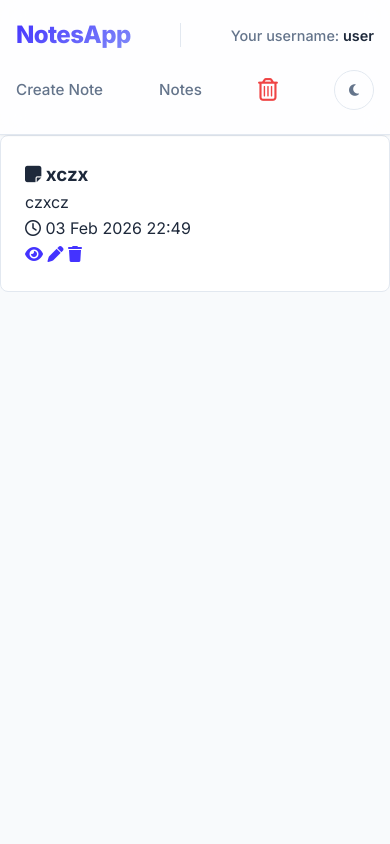
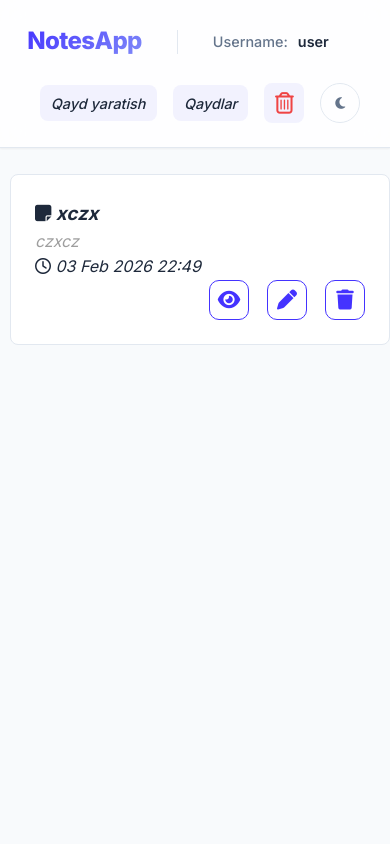
Before and after one commit to wcoder077/Note-Pro, a Django app: page /notes_detail/ in a window 390 px wide. Run offline with Django 5.2, Linux system fonts and the light colour scheme; a user stored in the database is signed in; data comes from the database, SQL or seed files in the repository; both versions use the stored data as it was after the commit.

Commit message:
changes styles

```diff
--- a/home/static/main.css
+++ b/home/static/main.css
@@ -1,29 +1,26 @@
-/*
-  Modern Design System
-  Font: 'Inter', sans-serif (Imported in HTML)
-*/
-
+/* =========================================
+   Modern Design System & Fonts
+   ========================================= */
 :root {
-	/* Pattern: HSL for easier manipulation */
 	--primary-h: 245;
 	--primary-s: 100%;
-	--primary-l: 60%; /* Indigo-500 equivalent */
+	--primary-l: 60%;
 
 	--primary-color: hsl(var(--primary-h), var(--primary-s), var(--primary-l));
 	--primary-hover: hsl(var(--primary-h), var(--primary-s), 50%);
 	--secondary-color: #64748b;
 
-	/* Light Theme Defaults */
 	--bg-body: #f8fafc;
 	--bg-card: #ffffff;
 	--bg-glass: rgba(255, 255, 255, 0.8);
 	--text-main: #1e293b;
 	--text-muted: #64748b;
 	--border-color: #e2e8f0;
-	--shadow-sm: 0 1px 2px 0 rgb(0 0 0 / 0.05);
-	--shadow-md: 0 4px 6px -1px rgb(0 0 0 / 0.1), 0 2px 4px -2px rgb(0 0 0 / 0.1);
+	--shadow-sm: 0 1px 2px rgba(0, 0, 0, 0.05);
+	--shadow-md:
+		0 4px 6px -1px rgba(0, 0, 0, 0.1), 0 2px 4px -2px rgba(0, 0, 0, 0.1);
 	--shadow-lg:
-		0 10px 15px -3px rgb(0 0 0 / 0.1), 0 4px 6px -4px rgb(0 0 0 / 0.1);
+		0 10px 15px -3px rgba(0, 0, 0, 0.1), 0 4px 6px -4px rgba(0, 0, 0, 0.1);
 
 	--radius-md: 0.5rem;
 	--radius-lg: 0.75rem;
@@ -33,17 +30,19 @@
 }
 
 body.dark-mode {
-	/* Dark Theme Overrides */
 	--bg-body: #0f172a;
 	--bg-card: #1e293b;
 	--bg-glass: rgba(30, 41, 59, 0.8);
 	--text-main: #f8fafc;
 	--text-muted: #94a3b8;
 	--border-color: #334155;
-	--shadow-sm: 0 1px 2px 0 rgb(0 0 0 / 0.3);
-	--shadow-md: 0 4px 6px -1px rgb(0 0 0 / 0.3);
+	--shadow-sm: 0 1px 2px rgba(0, 0, 0, 0.3);
+	--shadow-md: 0 4px 6px -1px rgba(0, 0, 0, 0.3);
 }
 
+/* =========================================
+   Global Styles
+   ========================================= */
 * {
 	margin: 0;
 	padding: 0;
@@ -68,7 +67,7 @@ body {
 }
 
 /* =========================================
-   Navbar & Header
+   Navbar
    ========================================= */
 header {
 	position: sticky;
@@ -102,13 +101,14 @@ nav {
 	background: linear-gradient(135deg, var(--primary-color), #818cf8);
 	-webkit-background-clip: text;
 	background-clip: text;
-	color: transparent; /* Fallback handled by webkit-clip */
+	color: transparent;
 	letter-spacing: -0.025em;
 }
 
-/* Fallback for logo color if gradient fails or for simple styling */
-.logo:not(:supports((-webkit-background-clip: text))) {
-	color: var(--primary-color);
+@supports not (-webkit-background-clip: text) {
+	.logo {
+		color: var(--primary-color);
+	}
 }
 
 .base-names hr {
@@ -121,7 +121,7 @@ nav {
 .user-profile-link {
 	font-size: 0.9rem;
 	color: var(--text-muted);
-	text-decoration: none;
+	text-decoration: none !important;
 	font-weight: 500;
 	transition: color 0.2s;
 }
@@ -139,28 +139,101 @@ nav {
 .right {
 	display: flex;
 	align-items: center;
-	gap: 1.5rem;
+	gap: 1rem;
 }
 
-.right a {
-	text-decoration: none;
-	color: var(--text-muted);
+/* =========================================
+   Navbar Links & Buttons
+   ========================================= */
+nav a {
+	position: relative;
+	display: inline-flex;
+	align-items: center;
+	justify-content: center;
+	padding: 0.5rem 1rem;
+	border-radius: var(--radius-md);
 	font-weight: 500;
 	font-size: 0.95rem;
-	transition: color 0.2s;
+	color: var(--text-main);
+	text-decoration: none !important;
+	transition: all 0.3s ease;
+}
+
+nav a:hover {
+	background-color: rgba(99, 102, 241, 0.12);
+	color: var(--primary-color);
+	transform: translateY(-2px);
+	box-shadow: var(--shadow-sm);
+}
+
+nav a::after {
+	content: '';
+	position: absolute;
+	left: 50%;
+	bottom: -4px;
+	width: 0;
+	height: 2px;
+	background-color: var(--primary-color);
+	transition: all 0.3s ease;
+	transform: translateX(-50%);
+	border-radius: 999px;
+}
+
+nav a:hover::after {
+	width: 70%;
+}
+
+/* Right links */
+.right a {
+	background-color: rgba(99, 102, 241, 0.08);
+	padding: 0.5rem 0.9rem;
+	border-radius: var(--radius-md);
+	color: var(--text-main);
+	font-weight: 500;
+	text-align: center;
+	text-decoration: none !important;
+	transition: all 0.3s ease;
 }
 
 .right a:hover {
+	background-color: rgba(99, 102, 241, 0.18);
 	color: var(--primary-color);
+	transform: translateY(-2px);
+	box-shadow: var(--shadow-sm);
+}
+
+/* Trash Icon */
+.TrashNotes {
+	display: inline-flex;
+	align-items: center;
+	justify-content: center;
+	border-radius: var(--radius-md);
+	transition: all 0.3s ease;
+}
+
+.TrashNotes:hover {
+	background-color: rgba(239, 68, 68, 0.12);
 }
 
 .TrashNotes i {
-	color: #ef4444; /* Red-500 */
-	transition: transform 0.2s;
+	color: #ef4444;
+	transition:
+		transform 0.2s,
+		color 0.2s;
 }
 
 .TrashNotes:hover i {
-	transform: scale(1.1);
+	transform: scale(1.2);
+	color: #dc2626;
+}
+
+/* Active Page */
+nav a.active {
+	color: var(--primary-color);
+	font-weight: 600;
+}
+nav a.active::after {
+	width: 70%;
 }
 
 /* Theme Toggle Button */
@@ -201,7 +274,6 @@ nav {
 	animation: fadeIn 0.5s ease-out;
 }
 
-/* For wider pages (like notes list) */
 .notes-wrapper .content {
 	max-width: 1200px;
 }
@@ -220,7 +292,6 @@ h2 i {
 	color: var(--primary-color);
 }
 
-/* Animation */
 @keyframes fadeIn {
 	from {
 		opacity: 0;
@@ -240,7 +311,6 @@ form {
 	flex-direction: column;
 	gap: 1.5rem;
 }
-
 label {
 	display: block;
 	font-size: 0.95rem;
@@ -248,18 +318,15 @@ label {
 	color: var(--text-main);
 	margin-bottom: 0.5rem;
 }
-
 label i {
 	color: var(--text-muted);
 	margin-right: 0.5rem;
 	width: 1rem;
 	text-align: center;
 }
-
 .input-box {
 	position: relative;
 }
-
 input[type='text'],
 input[type='password'],
 textarea {
@@ -273,25 +340,21 @@ textarea {
 	border-radius: var(--radius-md);
 	transition: var(--transition);
 }
-
 textarea {
 	min-height: 200px;
 	resize: vertical;
 }
-
 input:focus,
 textarea:focus {
 	outline: none;
 	border-color: var(--primary-color);
 	box-shadow: 0 0 0 3px rgba(99, 102, 241, 0.1);
 }
-
 input::placeholder,
 textarea::placeholder {
 	color: var(--text-muted);
 	opacity: 0.7;
 }
-
 button[type='submit'] {
 	display: inline-flex;
 	align-items: center;
@@ -310,21 +373,18 @@ button[type='submit'] {
 	align-self: flex-start;
 	box-shadow: 0 4px 6px -1px rgba(79, 70, 229, 0.2);
 }
-
 button[type='submit']:hover {
 	background-color: var(--primary-hover);
 	transform: translateY(-2px);
 	box-shadow: 0 10px 15px -3px rgba(79, 70, 229, 0.3);
 }
-
 button[type='submit']:active {
 	transform: translateY(0);
 }
 
 /* =========================================
-   Notes List & Cards (Inferred)
+   Notes Cards
    ========================================= */
-/* Assuming a structure for listing notes if it exists, roughly generic styling */
 .note-card {
 	background-color: var(--bg-card);
 	border: 1px solid var(--border-color);
@@ -333,48 +393,86 @@ button[type='submit']:active {
 	margin-bottom: 1rem;
 	transition: var(--transition);
 }
-
+.note-card p {
+	color: rgb(158, 158, 158);
+}
 .note-card:hover {
 	border-color: var(--primary-color);
 	transform: translateY(-2px);
 	box-shadow: var(--shadow-md);
 }
+.card-footer {
+	display: flex;
+	align-items: center;
+	justify-content: right;
+}
+.card-footer a {
+	width: 40px;
+	height: 40px;
+	margin-left: 10px;
+	transition: 0.3s;
+	display: flex;
+	align-items: center;
+	justify-content: center;
+	text-decoration: none !important;
+	border: 1px solid;
+	border-radius: 10px;
+}
+.card-footer a:hover {
+	box-shadow: 0px 0px 7px black;
+}
+.card-header {
+	display: flex;
+	align-items: center;
+	justify-content: space-between;
+}
+.card-header span {
+	color: rgb(174, 174, 174);
+}
 
 /* =========================================
-   Utility / Misc
+   Utility Links
    ========================================= */
 a {
+	text-decoration: none !important;
 	color: var(--primary-color);
-	text-decoration: none;
 }
-
 a:hover {
 	text-decoration: underline;
 }
 
-/* Mobile Responsive */
+/* =========================================
+   Mobile Responsive
+   ========================================= */
 @media (max-width: 768px) {
 	nav {
 		flex-direction: column;
 		gap: 1rem;
 		padding: 1rem;
 	}
-
 	.base-names {
 		width: 100%;
 		justify-content: space-between;
 	}
-
 	.right {
 		width: 100%;
-		justify-content: space-between; /* Spread items out on mobile */
-		overflow-x: auto; /* In case many items */
+		justify-content: space-between;
+		overflow-x: auto;
 		padding-bottom: 0.5rem;
 	}
-
+	nav a,
+	.right a {
+		padding: 0.4rem 0.7rem;
+		font-size: 0.9rem;
+	}
 	.content {
 		margin: 1.5rem auto;
 		padding: 1.5rem;
 		width: 95%;
 	}
+	.card-footer {
+		justify-content: flex-end;
+		flex-wrap: wrap;
+		gap: 0.5rem;
+	}
 }
--- a/home/templates/base.html
+++ b/home/templates/base.html
@@ -18,13 +18,14 @@
 					<h1 class="logo">NotesApp</h1>
 				</a>
 				<hr>
-				<a title="Detect User" class="user-profile-link" href="{% url 'detect_user' %}">Your username: <i>{{ user.username }}</i></a>
+				<a title="Detect User" class="user-profile-link" href="{% url 'detect_user' %}">Username:
+					   <i style="margin-left: 10px;">{{ user.username }}</></a>
 			</div>
 			<div class="right">
 
-				<a title="Create note" href="{% url 'index' %}">Create Note</a>
-				<a title="Notes" href="{% url 'notes_detail' %}">Notes</a>
-				<a title="Trash notes" class="TrashNotes" href="{% url 'trash_notes' %}"><i
+				<a title="Create note" href="{% url 'index' %}">Qayd yaratish</a>
+				<a title="Notes" href="{% url 'notes_detail' %}">Qaydlar</a>
+				<a title="Trash notes" class="TrashNotes" style="width: 40px; height: 40px;" href="{% url 'trash_notes' %}"><i
 						class="fa-regular fa-trash-can fa-xl"></i></a>
 				<button id="theme-toggle" class="btn" title="Switch Theme">
 					<i class="fa-solid fa-moon"></i>
--- a/home/templates/notes_detail.html
+++ b/home/templates/notes_detail.html
@@ -18,14 +18,14 @@
 		</span>
 
 		<div class="card-footer">
-			<a class="btn view" href="{% url 'open_note' pk=note.pk %}"><i class="fa-solid fa-eye"></i></a>
-			<a class="btn edit" href="{% url 'edit_note' pk=note.pk %}"><i class="fa-solid fa-pen"></i></a>
-			<a class="btn delete" href="{% url 'move_to_trash' pk=note.pk %}"><i class="fa-solid fa-trash"></i></a>
+			<a class="btn view" href="{% url 'open_note' pk=note.pk %}"><i class="fa-solid fa-eye fa-lg"></i></a>
+			<a class="btn edit" href="{% url 'edit_note' pk=note.pk %}"><i class="fa-solid fa-pen fa-lg"></i></a>
+			<a class="btn delete" href="{% url 'move_to_trash' pk=note.pk %}"><i class="fa-solid fa-trash fa-lg"></i></a>
 		</div>
 	</div>
 
 	{% empty %}
-	<p class="empty-text">📭 Hech qanday note yo‘q</p>
+	<p class="empty-text">📭 Hech qanday qayd yo‘q</p>
 	{% endfor %}
 </div>
 
--- a/home/templates/trash_notes.html
+++ b/home/templates/trash_notes.html
@@ -15,9 +15,8 @@
 			<a title="Ko'rish" href="{% url 'open_note' pk=note.id %}" class="btn view"><i class="fa-solid fa-eye"></i></a>
 
 			<a title="Qayta tiklash" href="{% url 'return_note' pk=note.id %}" class="btn edit"><i
-					class="fa-solid fa-arrow-rotate-left fa-lg" style="color: #ffffff"></i></a>
-			<a title="O'chirish" href="{% url 'delete_note' pk=note.pk %}" class="btn delete"><i
-					class="fa-solid fa-trash"></i></a>
+					class="fa-solid fa-arrow-rotate-left fa-lg" style="color: #33ff6dc4;"></i></a>
+			<a title="O'chirish" href="{% url 'delete_note' pk=note.pk %}" class="btn delete"><i class="fa-solid fa-trash" style="color: #ff3333da;" ></i></a>
 		</div>
 	</div>
 	{% empty %}
```
Also changed, not shown: home/templates/detect_user.html (+58 -18 lines), home/templates/edit_note.html (+23 -8 lines), home/templates/login.html (+4 -4 lines), db.sqlite3.
